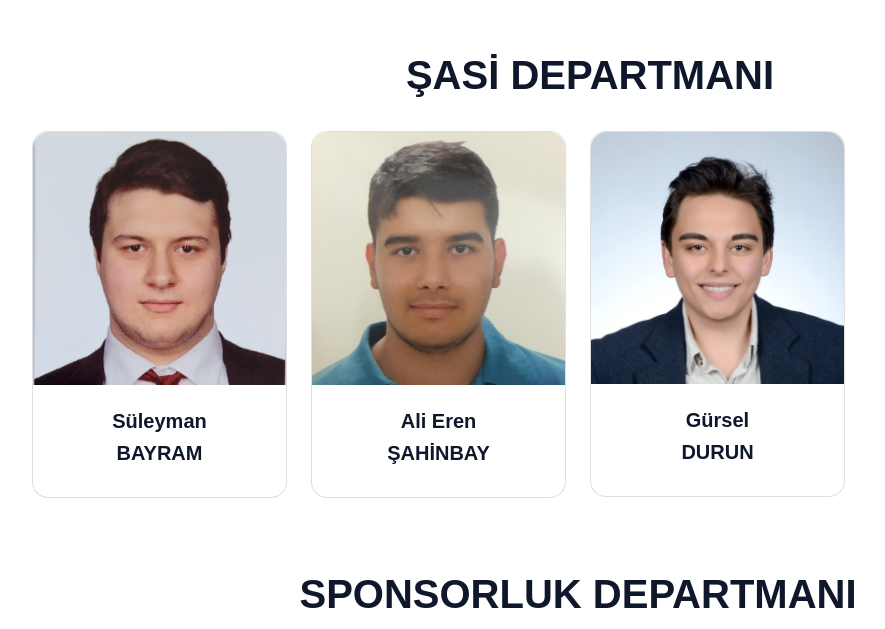
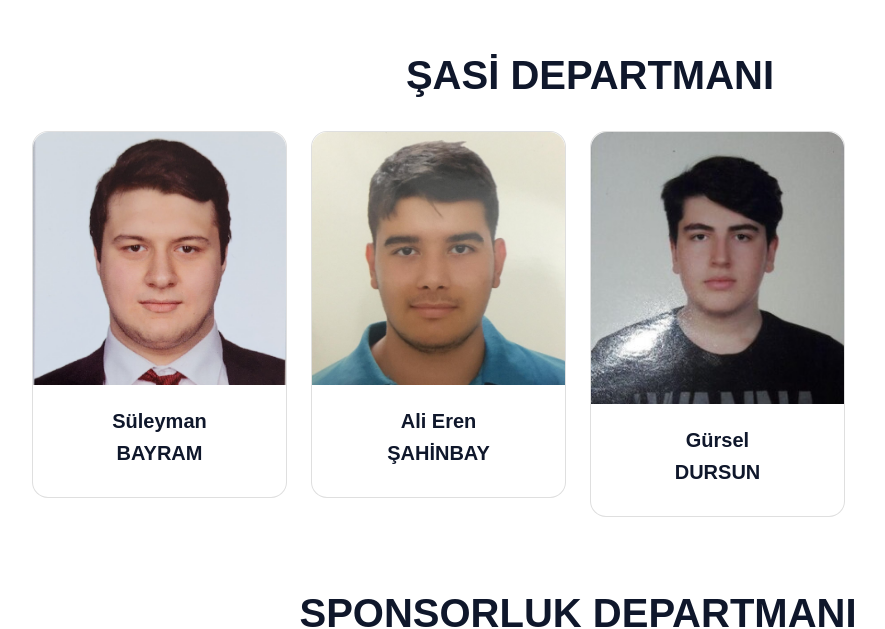
Before and after one commit to anilgardd/racingClubWebProject, a plain HTML site: page team.html in a window 1280 px wide. Shown: the part 4160-4789 px from the top of the page, without its empty margins (50-935 px from the left). Drawn offline with nearby package versions, Linux system fonts and the light colour scheme.

Commit message:
small change

```diff
--- a/team.html
+++ b/team.html
@@ -454,12 +454,12 @@
                 <div class="card">
                   <img
                     class="card-img-top"
-                    src="Fotoğraflar/Mert Kelle- makine mühendisliğİ 3.sınıf-Araç dinamiği.jpeg"
+                    src="iucimg/gürsel.jpg"
                     alt="Üye 1"
                   />
                   <div class="card-body">
                     <h5 class="card-title text-center">Gürsel </h5>
-                    <h5 class="card-title text-center">DURUN</h5>
+                    <h5 class="card-title text-center">DURSUN</h5>
                   </div>
                 </div>
               </div>
```
